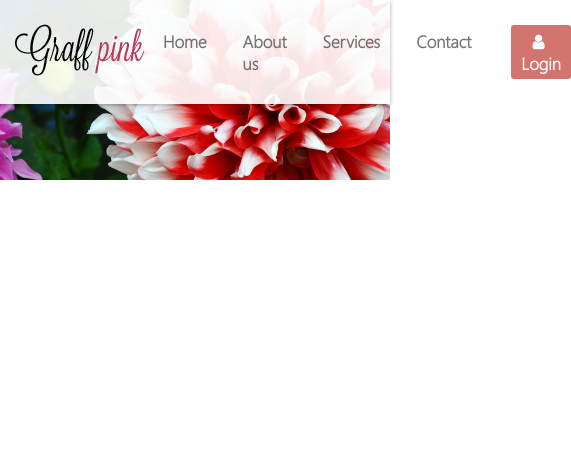
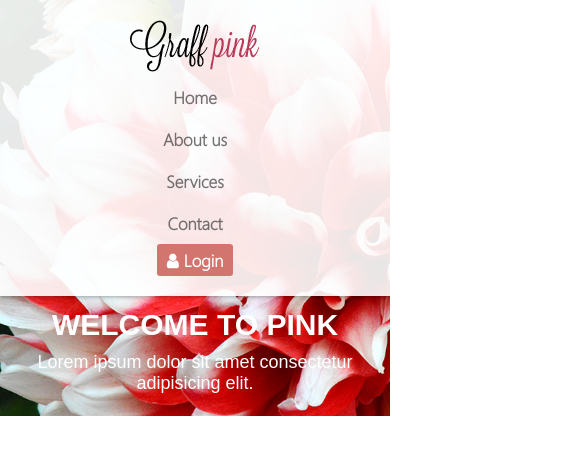
Before and after one commit to maksymsladik/pink_layout, a plain HTML site: page index.html in a window 390 px wide. Shown: the whole page, 571 px wide, since content can reach past the window. Drawn offline with Linux system fonts and the light colour scheme.

Commit message:
add responsive styles

```diff
--- a/index.html
+++ b/index.html
@@ -22,5 +22,11 @@
             <button class="header__login"><i class="fa fa-user header__login-icon" aria-hidden="true"></i>Login</button>
         </div>
     </header>
+    <section class="banner">
+        <h1 class="banner__main">Welcome to pink</h1>
+        <p class="banner__text">
+            Lorem ipsum dolor sit amet consectetur adipisicing elit.
+        </p>
+    </section>
 </body>
 </html>
--- a/style.css
+++ b/style.css
@@ -33,7 +33,7 @@ li {
 }
 
 body {
-    background: url(img/bg-header.png) no-repeat;
+    background: url(img/bg-header.png) no-repeat center;
     background-size: cover;
 }
 
@@ -100,3 +100,59 @@ body {
 .header__login:hover {
     background: #b85663;
 }
+
+/* BANNER STYLES */
+
+.banner {
+    text-align: center;
+    color: white;
+    font-family: Arial, "Helvetica Neue", Helvetica, sans-serif;
+    margin-top: 20%;
+    margin-bottom: 85px;
+}
+
+.banner__main {
+    font-size: 70px;
+    text-transform: uppercase;
+    margin: 0 0 18px 0;
+}
+
+.banner__text {
+    font-size: 25px;
+    margin: 0;
+    font-weight: normal;
+}
+
+/* MEDIA */
+
+@media(max-width: 740px){
+    .header__main,
+    .header__menu {
+        flex-direction: column;
+        justify-content: center;
+        align-items: center;
+    }
+    .header__menu,
+    .header__nav {
+        margin: auto;
+    }
+
+    .header__menu-item:last-child .header__menu-link {
+        padding-right: 18px;
+    }
+
+    .banner {
+        margin-top: 3%;
+        margin-bottom: 22px;
+        padding: 0 15px;
+    }
+
+    .banner__main {
+        font-size: 30px;
+        margin: 0 0 10px 0;
+    }
+
+    .banner__text {
+        font-size: 18px;
+    }
+}
```
